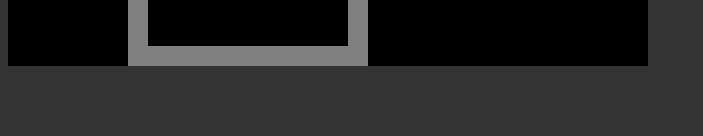
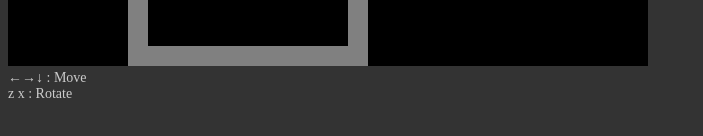
Before and after one commit to aoyama-val/js-canvas-tetris, a plain HTML site: page index.html in a window 1280 px wide. Shown: the part 362-498 px from the top of the page, without its empty margins (0-703 px from the left). Drawn offline with Linux system fonts and the light colour scheme.

Commit message:
add keys

```diff
--- a/index.html
+++ b/index.html
@@ -7,11 +7,16 @@
   <title>js-canvas-tetris</title>
   <style>
     html, body  { height: 100%; font-size: 14px; background: #333; }
+    #keys { color: #ccc; }
   </style>
   <script src="model.js"></script>
   <script src="index.js"></script>
 </head>
 <body>
   <canvas id="canvas" width="640" height="420"></canvas>
+  <div id="keys">
+    ←→↓ : Move<br>
+    z x : Rotate<br>
+  </div>
 </body>
 </html>
```
